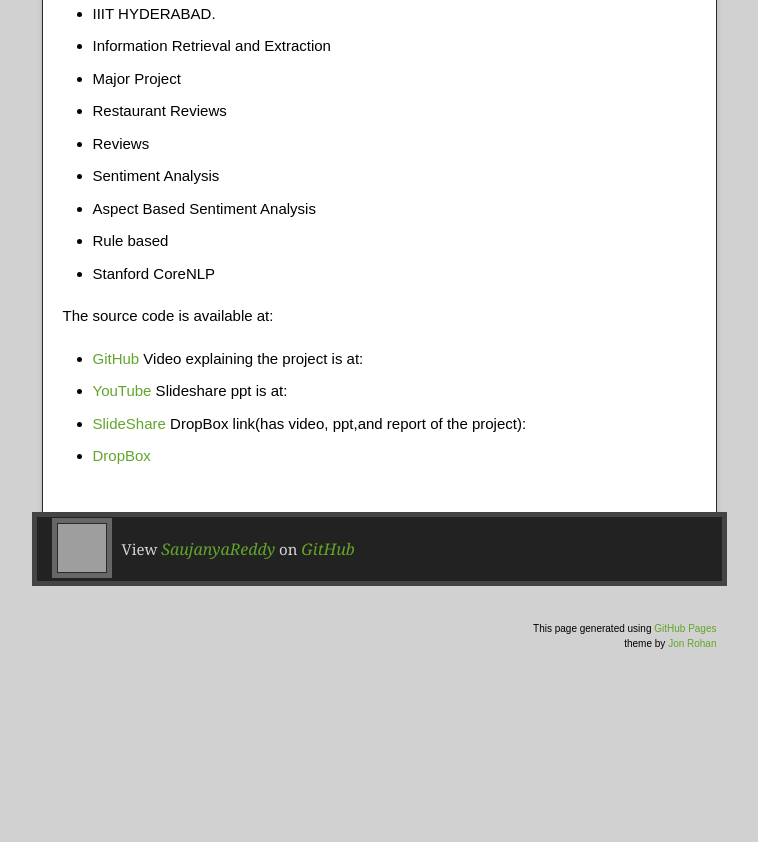
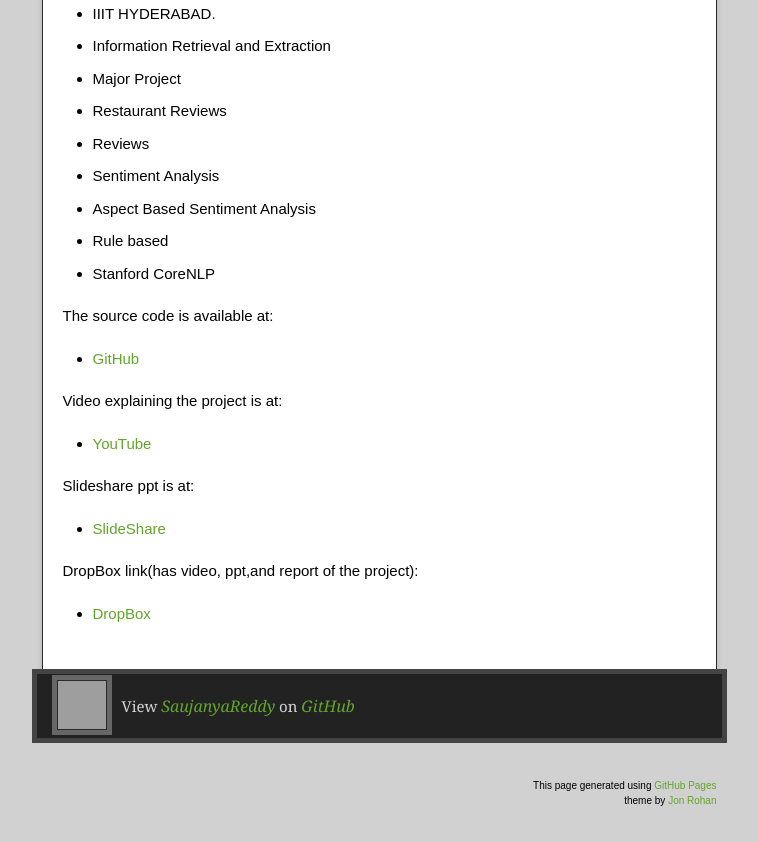
Before and after one commit to SaujanyaReddy/SaujanyaReddy.github.io, a plain HTML site: page index.html in a window 1280 px wide. Shown: the part 3347-4189 px from the top of the page, without its empty margins (261-1019 px from the left). Before the commit the page ends 4088 px from the top, so only its background shows below. Drawn offline with nearby package versions, Linux system fonts and the light colour scheme; grey boxes are pictures that could not be loaded.

Commit message:
Replace master branch with page content via GitHub

```diff
--- a/index.html
+++ b/index.html
@@ -268,15 +268,24 @@ The evaluation outputs are obtained as follows.</p>
 <p>The source code is available at: </p>
 
 <ul>
-<li>
-<a href="https://github.com/SaujanyaReddy/Aspect-Based-Sentiment-Analysis-IRE-Major-Project.git">GitHub</a>
-Video explaining the project is at: </li>
-<li>
-<a href="https://www.youtube.com/watch?v=s2KT4-zuPwU">YouTube</a>
-Slideshare ppt is at: </li>
-<li>
-<a href="http://www.slideshare.net/IndranilMukherjee20/absa-project-60961283">SlideShare</a>
-DropBox link(has video, ppt,and report of the project):</li>
+<li><a href="https://github.com/SaujanyaReddy/Aspect-Based-Sentiment-Analysis-IRE-Major-Project.git">GitHub</a></li>
+</ul>
+
+<p>Video explaining the project is at: </p>
+
+<ul>
+<li><a href="https://www.youtube.com/watch?v=s2KT4-zuPwU">YouTube</a></li>
+</ul>
+
+<p>Slideshare ppt is at: </p>
+
+<ul>
+<li><a href="http://www.slideshare.net/IndranilMukherjee20/absa-project-60961283">SlideShare</a></li>
+</ul>
+
+<p>DropBox link(has video, ppt,and report of the project):</p>
+
+<ul>
 <li>
 <a href="https://www.dropbox.com/sh/krpv30cwdakgr90/AAC-cQ-Vgkm1OpWaokZIEZlba">DropBox</a> </li>
 </ul>
```
Also changed, not shown: params.json (+1 -1 lines).
